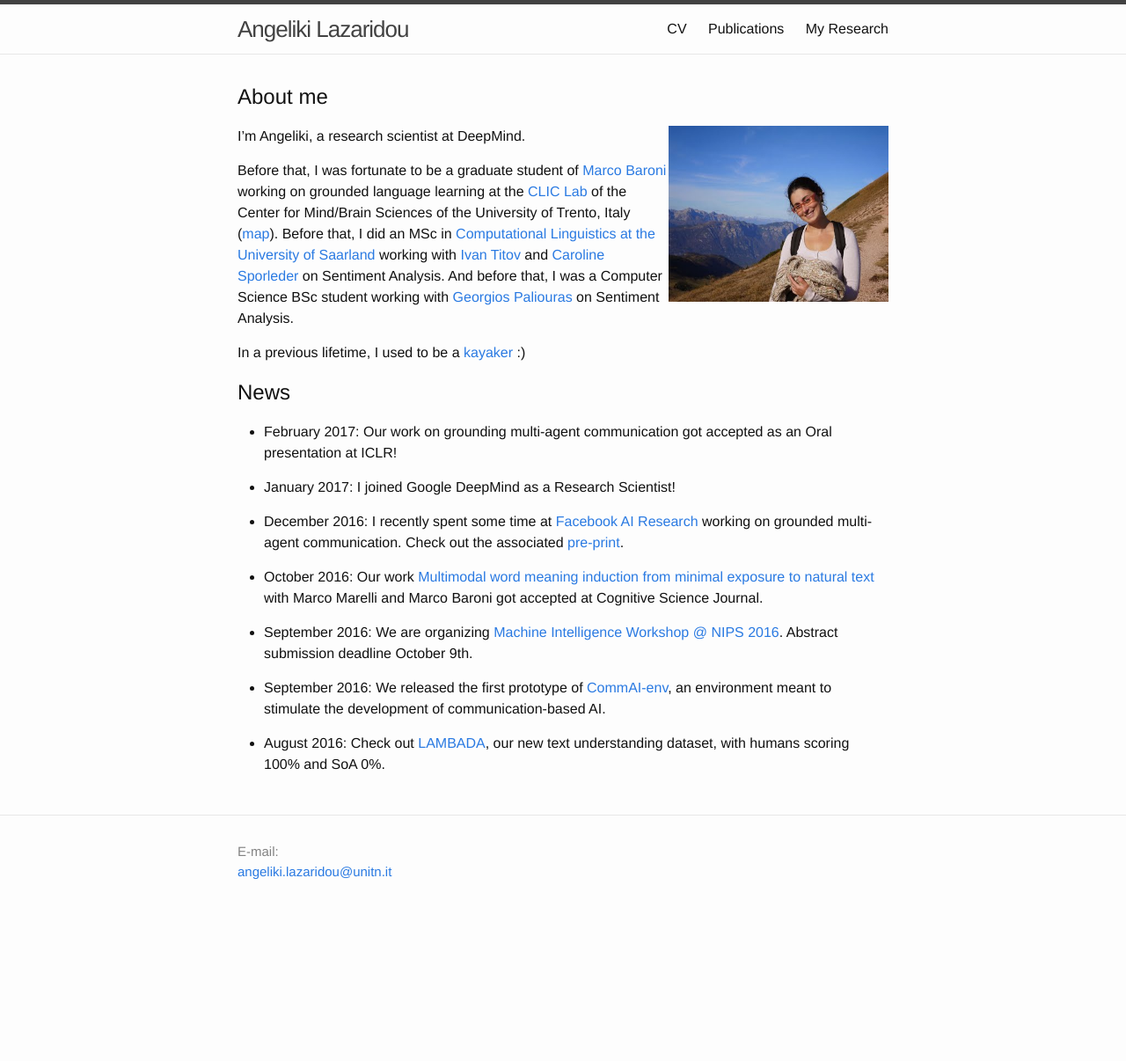
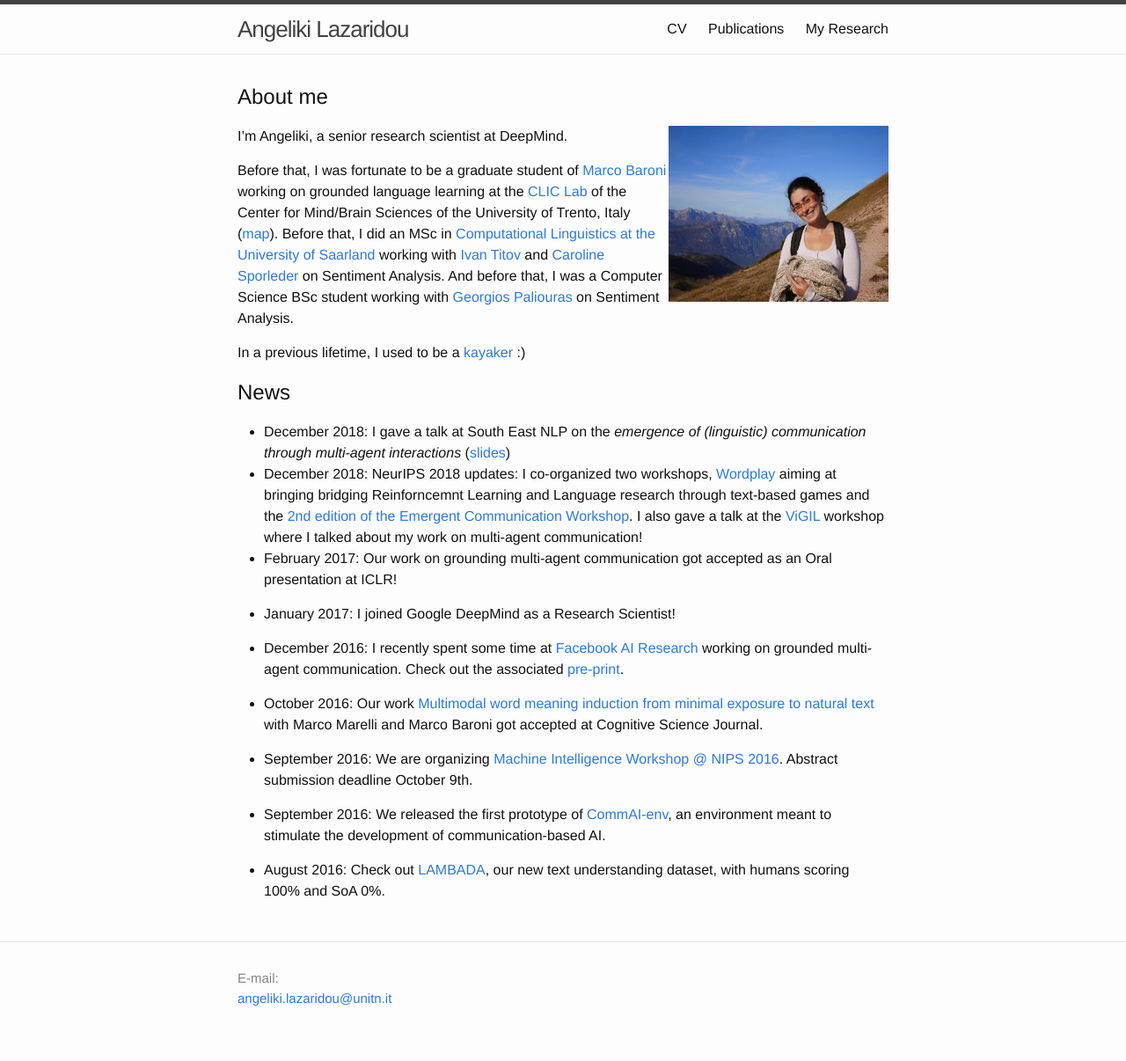
Before and after one commit to angelikilazaridou/angelikilazaridou.github.io, a Jekyll site: the page built from index.md, in a window 1280 px wide. Shown: the whole page at 88% size. Built offline with Jekyll 4.4.1, drawn with Linux system fonts in a browser that asks for light colours; before the commit the page ends 1062 px from its top, so only the background shows below that.

Commit message:
some news

```diff
--- a/index.md
+++ b/index.md
@@ -5,7 +5,7 @@ layout: default
 
 
 <h2 id="about-me">About me</h2>
-<p><img src="../resourses/me.jpg" width="250" height="200" style="float:right">I’m Angeliki, a research scientist at DeepMind. </p>
+<p><img src="../resourses/me.jpg" width="250" height="200" style="float:right">I’m Angeliki, a senior research scientist at DeepMind. </p>
 
 <p>Before that, I was fortunate to be a graduate student of <a
 href="http://clic.cimec.unitn.it/marco">Marco Baroni</a> working on grounded
@@ -26,6 +26,8 @@ Sentiment Analysis.</p>
 
 News
 ---------
+* December 2018: I gave a talk at South East NLP on the *emergence of (linguistic) communication through multi-agent interactions* ([slides](https://bit.ly/2EQBlKq))
+* December 2018: NeurIPS 2018 updates: I co-organized two workshops, [Wordplay](https://www.wordplay2018.com/) aiming at bringing bridging Reinforncemnt Learning and Language research through text-based games and the [2nd edition of the Emergent Communication Workshop](https://sites.google.com/site/emecom2018/). I also gave a talk at the [ViGIL](https://nips2018vigil.github.io/) workshop where I talked about my work on multi-agent communication!
 * February 2017: Our work on grounding multi-agent communication got accepted as an Oral presentation at ICLR!
 
 * January 2017: I joined Google DeepMind as a Research Scientist!
```
Also changed, not shown: publications.md (+1 -1 lines).
